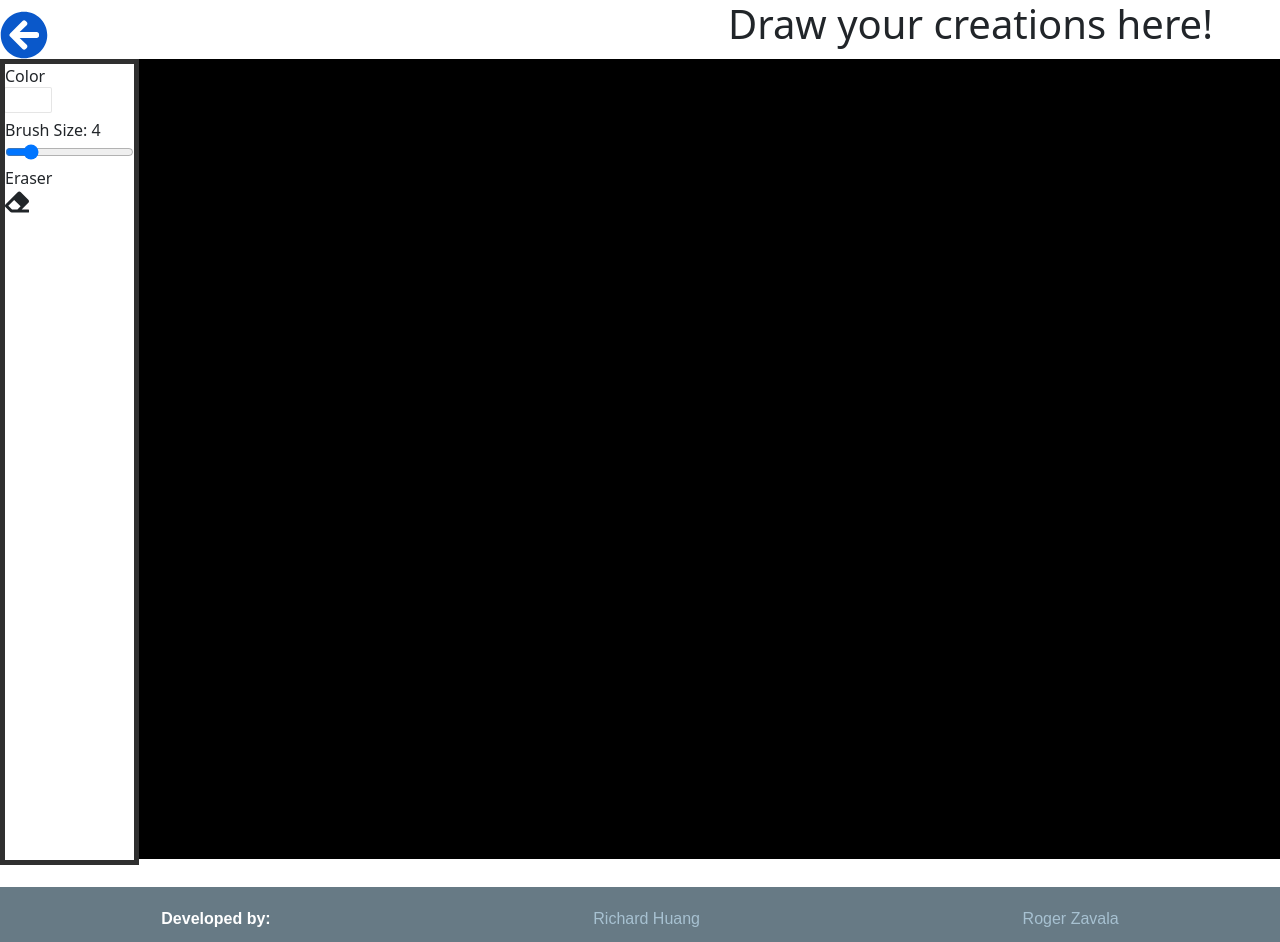
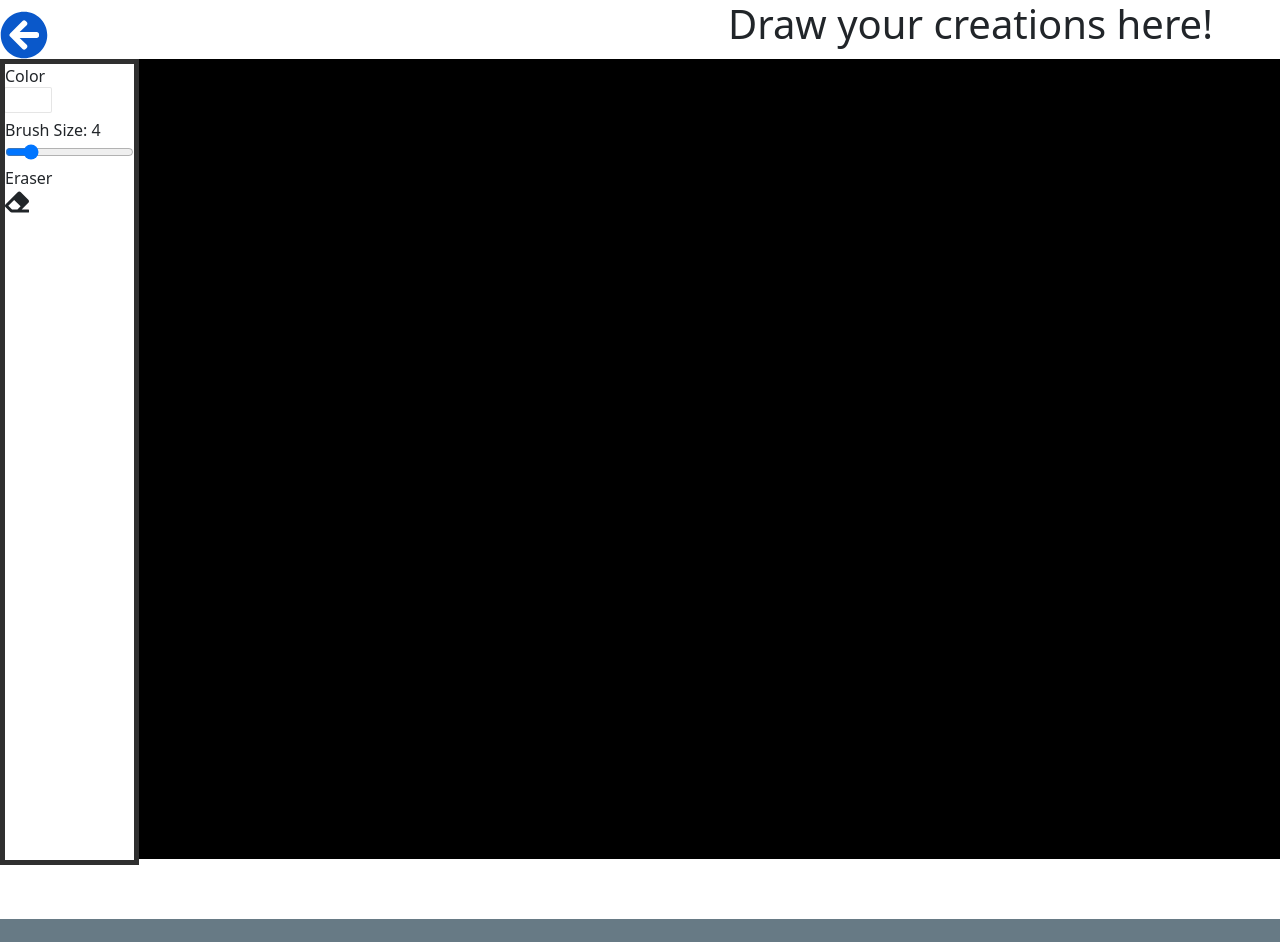
Before and after one commit to rzh150030/paint-app, a React (Create React App) app: page /canvas in a window 1280 px wide. Shown: the top 942 px of the page. Built offline with nearby package versions, Linux system fonts and the light colour scheme.

Commit message:
add margin top to footer

```diff
--- a/src/components/AboutLinks/AboutLinks.css
+++ b/src/components/AboutLinks/AboutLinks.css
@@ -5,6 +5,7 @@
     color: white;
     font-family: "Rubik", sans-serif;
     height: 4em;
+    margin-top: 2em;
 }
 
 .author-credits {
```
